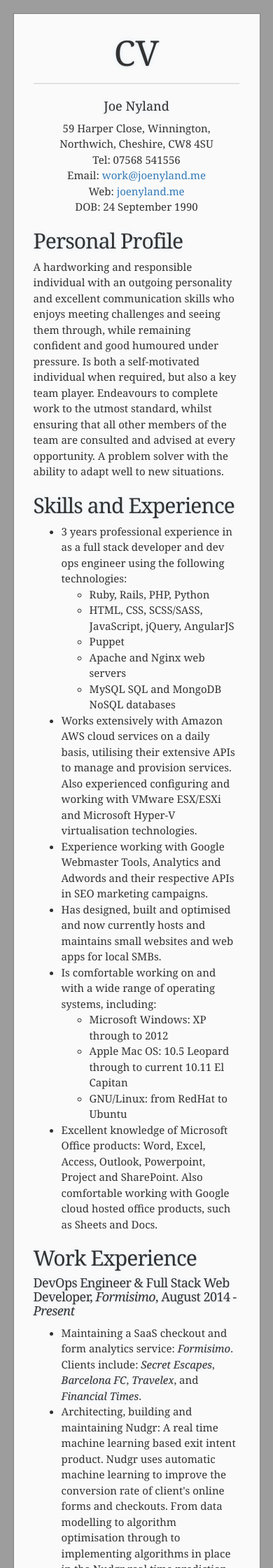
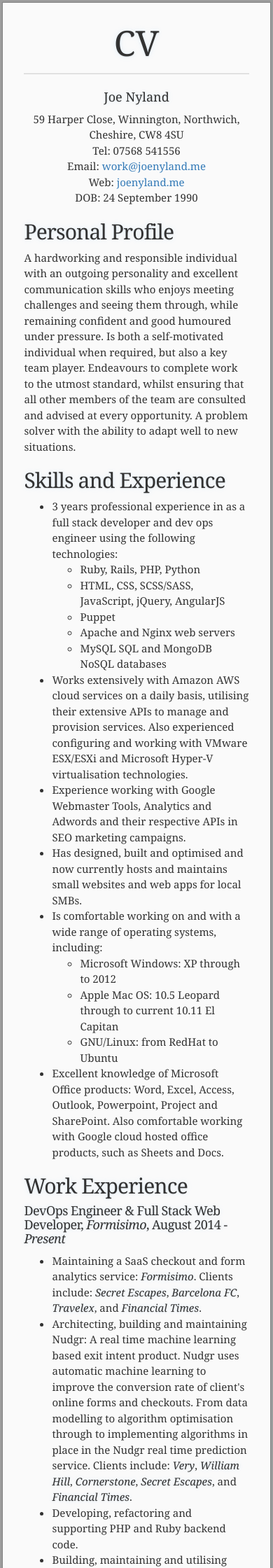
Before and after one commit to JoeNyland/joenyland.github.io, a Jekyll site: the page cv/index.html, which Jekyll copies as it is, in a window 390 px wide. Shown: the top 2240 px of the page at 70% size. Built offline with Jekyll 4.4.1, drawn with Linux system fonts in a browser that asks for light colours; nearby versions of some CDN libraries.

Commit message:
Amend responsive styles for CV

```diff
--- a/assets/css/cv.min.scss
+++ b/assets/css/cv.min.scss
@@ -12,7 +12,10 @@
     background: $grey-light;
     color: $black;
     font-family: "Georgia", sans-serif;
-    padding: 5%;
+    padding: 1% 1% 5%;
+    @media (min-width: $on-laptop) {
+      padding: 5%;
+    }
     line-height: 1.5;
     font-size: 15px;
     .paper-pad {
```
